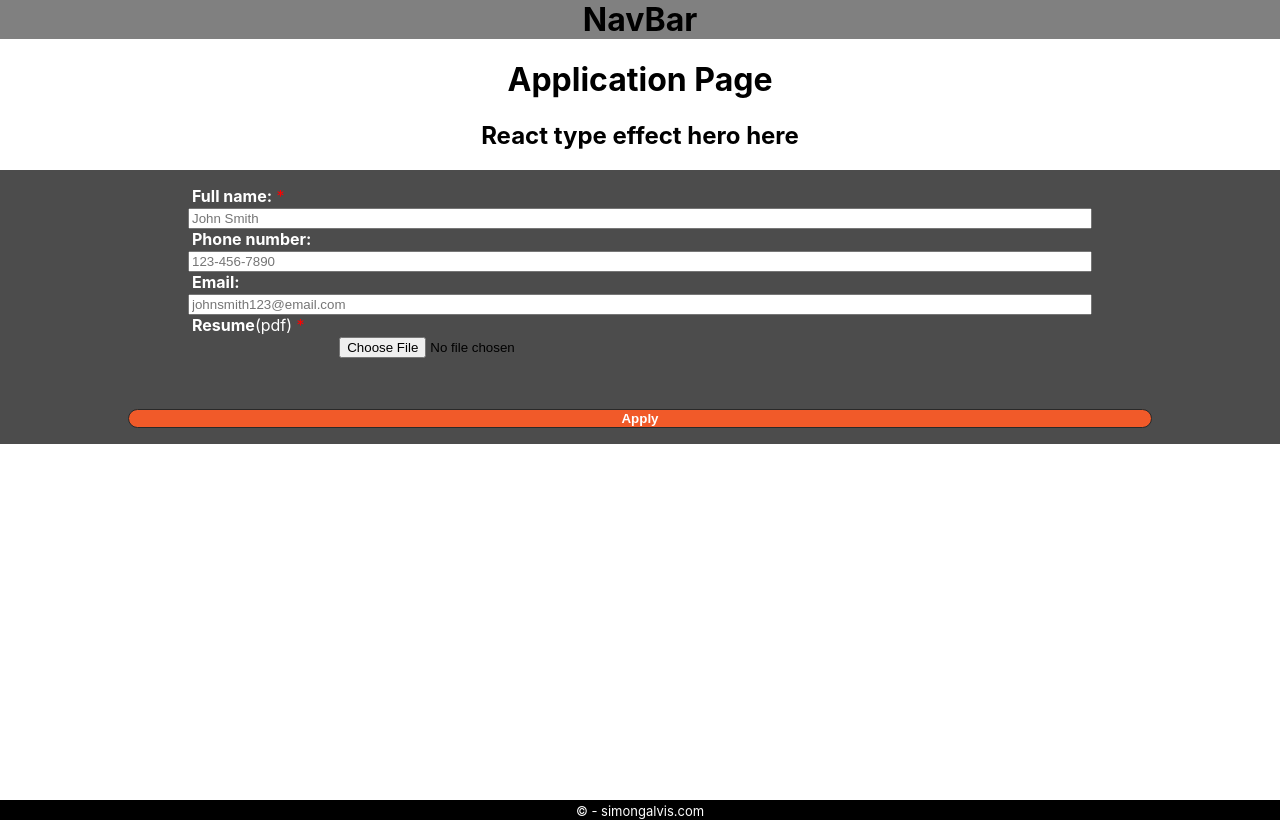
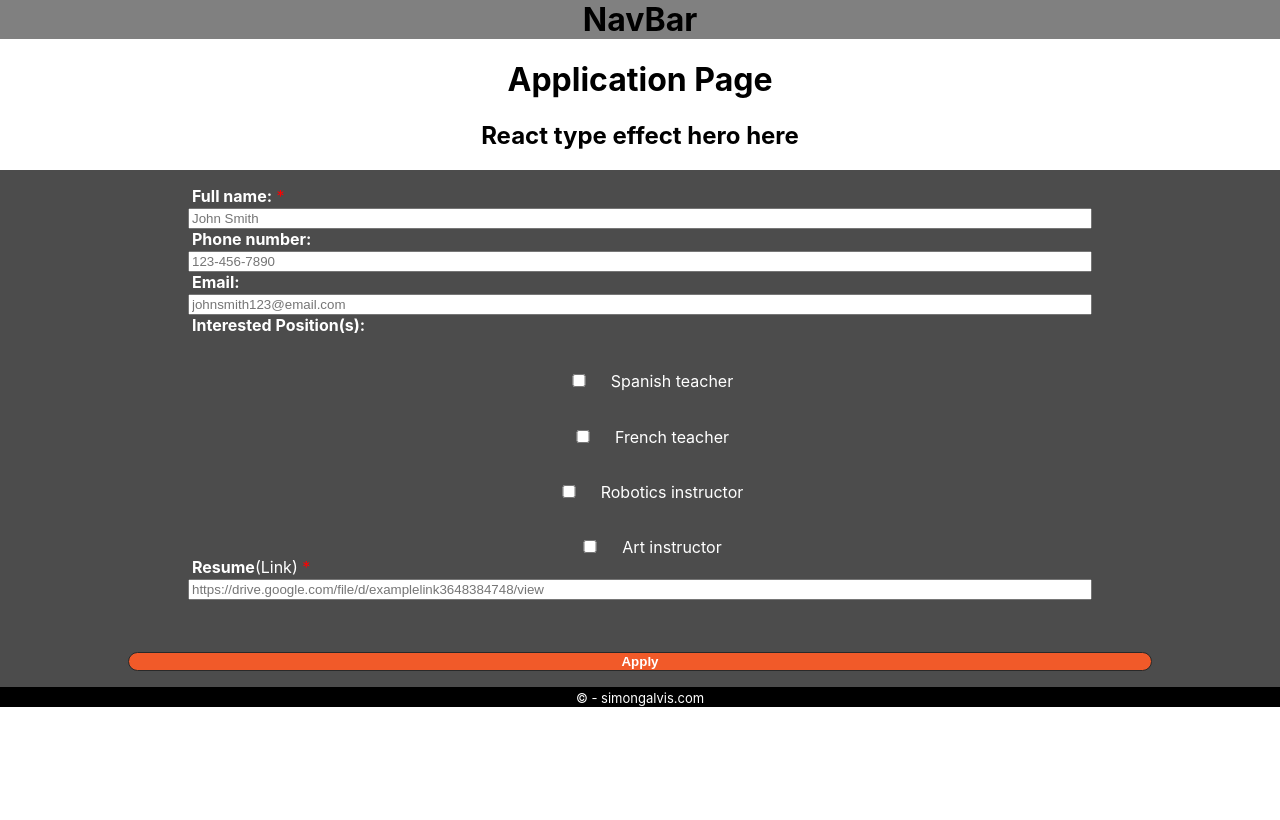
Before and after one commit to simongalvis/allinrecruits-client, a React (Create React App) app: page /application-page in a window 1280 px wide. Built offline with nearby package versions, Linux system fonts and the light colour scheme.

Commit message:
Add input for interested positions

```diff
--- /dev/null
+++ b/config.js
@@ -0,0 +1,3 @@
+export default {
+    API_ENDPOINT:'https://limitless-earth-13782.herokuapp.com/api'
+}
--- a/src/ApplicationForm/ApplicationForm.css
+++ b/src/ApplicationForm/ApplicationForm.css
@@ -28,14 +28,39 @@ label{
     max-width:700px;
     color:white;
 }
+.checkboxLabel{
+    display: inline;
+    justify-content: right;
+    text-align: center;
+    width:20%;
+    margin:3% 0;
+    margin-left:0;
+    border-radius: auto;
+    height:auto;
+    max-width:auto;
+    color:auto;
+    align-self: center;
+}
+.checkboxInput{
+    margin: 3% 0 0 0;
+    width: 5%;
+    align-self: center;
+}
+.checkboxLabelAndInput{
+    text-align:center;
+}
 .required:after {
     content:" *";
     color: red;
   }
-#application-resume{
+#interestedPositionCheckboxList{
+    display: flex;
+    flex-direction: column;
+}
+/* #application-resume{
     align-self: center;
     padding-left: 23%;
-}
+} */
 #application-submit-btn{
     width: 80%;
     margin-top:4%;
--- a/src/ApplicationForm/ApplicationForm.js
+++ b/src/ApplicationForm/ApplicationForm.js
@@ -16,8 +16,32 @@ class ApplicationForm extends React.Component{
                     <input type="tel" id="application-phonenumber" name="application-phonenumber" placeholder="123-456-7890" autoCorrect="off" autoCapitalize="none" />
                     <label htmlFor="application-email"><b>Email:</b></label>
                     <input type="email" id="application-email" name="application-email" placeholder="johnsmith123@email.com" autoCorrect="off" autoCapitalize="none" />
-                    <label htmlFor="application-resume" className="required"><b>Resume</b>(pdf)</label>
-                    <input type="file" id="application-resume" name="application-resume" autoCorrect="off" autoCapitalize="none" required/>
+                    <label htmlFor="interestedPositionCheckboxList"><b>Interested Position(s):</b></label>
+                    {/* Interested position checkbox list */}
+                    <div id="interestedPositionCheckboxList">
+                        <div className="checkboxLabelAndInput">
+                            <input type="checkbox" id="subject1" className="checkboxInput" name="subject1" value="Spanish teacher"/>
+                            <label htmlFor="subject1" className="checkboxLabel">Spanish teacher</label>
+                        </div>
+
+                        <div className="checkboxLabelAndInput">
+                            <input type="checkbox" id="subject2" className="checkboxInput" name="subject2" value="French teacher"/>
+                            <label htmlFor="subject2" className="checkboxLabel">French teacher</label>
+                        </div>
+                        <div className="checkboxLabelAndInput">
+                            <input type="checkbox" id="subject3" className="checkboxInput" name="subject3" value="Robotics instructor"/>
+                            <label htmlFor="subject3" className="checkboxLabel">Robotics instructor</label>
+                        </div>
+                        <div className="checkboxLabelAndInput">
+                            <input type="checkbox" id="subject4" className="checkboxInput" name="subject4" value="Art instructor"/>
+                            <label htmlFor="subject4" className="checkboxLabel">Art instructor</label>
+                        </div>
+
+                    </div>
+                    <label htmlFor="application-resume" className="required"><b>Resume</b>(Link)</label>
+                    <input type="url" id="application-resume" name="application-resume" placeholder="https://drive.google.com/file/d/examplelink3648384748/view" autoCorrect="off" autoCapitalize="none" required/>
+                    {/* <label htmlFor="application-resume" className="required"><b>Resume</b>(pdf)</label>
+                    <input type="file" id="application-resume" name="application-resume" autoCorrect="off" autoCapitalize="none" required/> */}
                     <button id="application-submit-btn" type="submit"><b>Apply</b></button>
                 </form>
 
--- a/src/ApplicationPage/ApplicationPage.css
+++ b/src/ApplicationPage/ApplicationPage.css
@@ -1,3 +1,3 @@
 .ApplicationPage{
-    height: 100vh;
+    height: 100%;
 }
```
Also changed, not shown: 1 other file (tests, documents, lock files or other folders).
